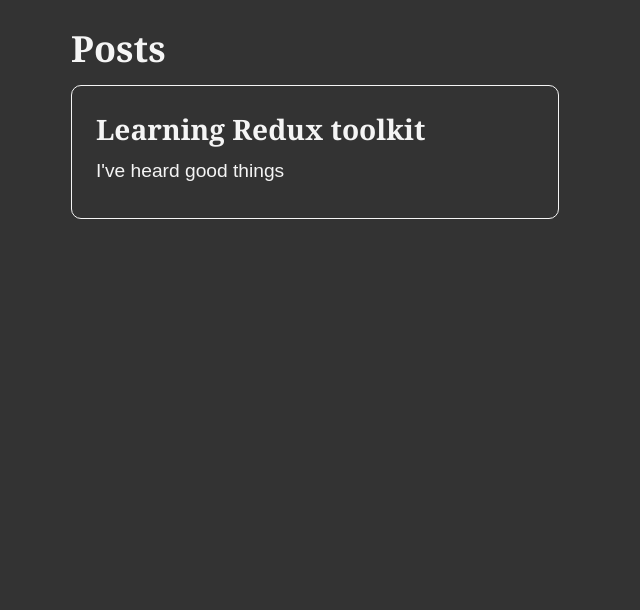
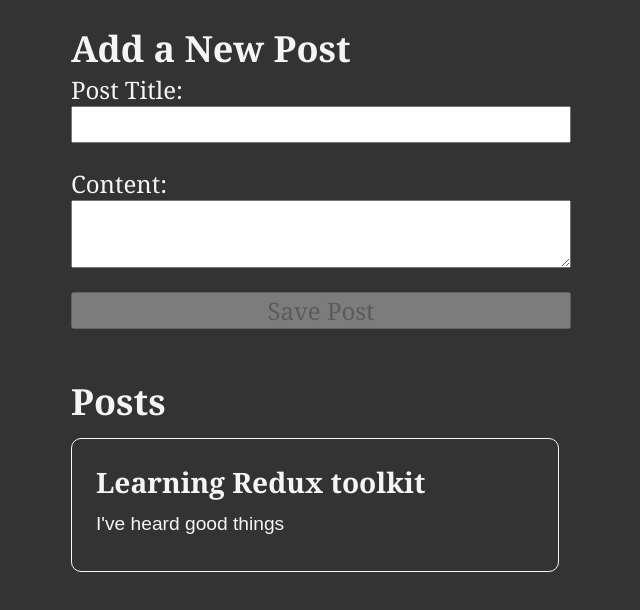
Before and after one commit to hahs-92/redux-toolkit-complete, a React (Vite) app: page /post in a window 1280 px wide. Shown: the top 610 px of the page, without its empty margins (319-959 px from the left). Built offline with nearby package versions, Linux system fonts and the light colour scheme.

Commit message:
[added]: AddPostForm component

```diff
--- a/src/App.jsx
+++ b/src/App.jsx
@@ -1,11 +1,13 @@
 //components
 import { Counter } from "./features/counter/Counter";
 import { PostList } from "./features/posts/PostList";
+import { AddPostForm } from "./features/posts/AddPostForm";
 
 function App() {
   return (
     <main className="App">
       {/* <Counter /> */}
+      <AddPostForm />
       <PostList />
     </main>
   );
--- /dev/null
+++ b/src/features/posts/AddPostForm.jsx
@@ -0,0 +1,69 @@
+import { useState } from "react";
+import { useDispatch, useSelector } from "react-redux";
+import { nanoid } from "@reduxjs/toolkit";
+//actions creator
+import { postAdded } from "./postsSlice";
+// import { selectAllUsers } from "../users/usersSlice";
+
+export const AddPostForm = () => {
+  const dispatch = useDispatch();
+
+  const [title, setTitle] = useState("");
+  const [content, setContent] = useState("");
+  //   const [userId, setUserId] = useState("");
+
+  //   const users = useSelector(selectAllUsers);
+
+  const onTitleChanged = (e) => setTitle(e.target.value);
+  const onContentChanged = (e) => setContent(e.target.value);
+  //   const onAuthorChanged = (e) => setUserId(e.target.value);
+
+  const onSavePostClicked = () => {
+    if (title && content) {
+      // dispatch(postAdded({ id: nanoid(), title, content }));
+      dispatch(postAdded(title, content));
+      setTitle("");
+      setContent("");
+    }
+  };
+
+  const canSave = Boolean(title) && Boolean(content);
+  //   const canSave = Boolean(title) && Boolean(content) && Boolean(userId);
+
+  //   const usersOptions = users.map((user) => (
+  //     <option key={user.id} value={user.id}>
+  //       {user.name}
+  //     </option>
+  //   ));
+
+  return (
+    <section>
+      <h2>Add a New Post</h2>
+      <form>
+        <label htmlFor="postTitle">Post Title:</label>
+        <input
+          type="text"
+          id="postTitle"
+          name="postTitle"
+          value={title}
+          onChange={onTitleChanged}
+        />
+        {/* <label htmlFor="postAuthor">Author:</label>
+        <select id="postAuthor" value={userId} onChange={onAuthorChanged}>
+          <option value=""></option>
+          {usersOptions}
+        </select> */}
+        <label htmlFor="postContent">Content:</label>
+        <textarea
+          id="postContent"
+          name="postContent"
+          value={content}
+          onChange={onContentChanged}
+        />
+        <button type="button" onClick={onSavePostClicked} disabled={!canSave}>
+          Save Post
+        </button>
+      </form>
+    </section>
+  );
+};
--- a/src/features/posts/postsSlice.js
+++ b/src/features/posts/postsSlice.js
@@ -1,4 +1,4 @@
-import { createSlice } from "@reduxjs/toolkit";
+import { createSlice, nanoid } from "@reduxjs/toolkit";
 
 const postsSlice = createSlice({
   name: "posts",
@@ -10,8 +10,22 @@
     },
   ],
   reducers: {
-    postAdded(state, action) {
-      state.push(action.payload);
+    // postAdded(state, action) {
+    //   state.push(action.payload);
+    // },
+    postAdded: {
+      reducer(state, action) {
+        state.push(action.payload);
+      },
+      prepare(title, content) {
+        return {
+          payload: {
+            id: nanoid(),
+            title,
+            content,
+          },
+        };
+      },
     },
   },
 });
```
